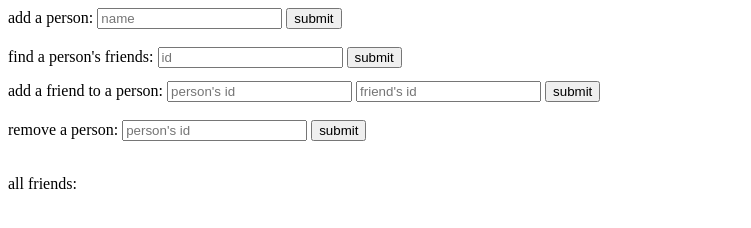
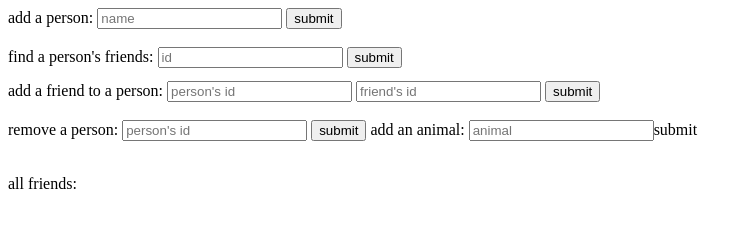
Before and after one commit to ksoloway/SDHacks2019, a website: page index.html in a window 1280 px wide. Shown: the whole page, without its empty margins (0-751 px from the left). Drawn offline with nearby package versions, Linux system fonts and the light colour scheme; no server answers.

Commit message:
Added animal button

```diff
--- a/index.html
+++ b/index.html
@@ -20,6 +20,9 @@
 	<label for="remove-person">remove a person:</label>
 	<input type="text" id="remove-person" name="remove-person" placeholder="person's id">
 	<button id="remove-person-button">submit</button>
+	<label for="add-animal"> add an animal:</label>
+	<input type="text" id="add-animal" name="add-animal" placeholder="animal"
+	<button id="add-animal-button">submit</button>
 	<br/><br/>
 	<p>all friends:</p>
 	<pre id="get-all-container"></pre>
```
